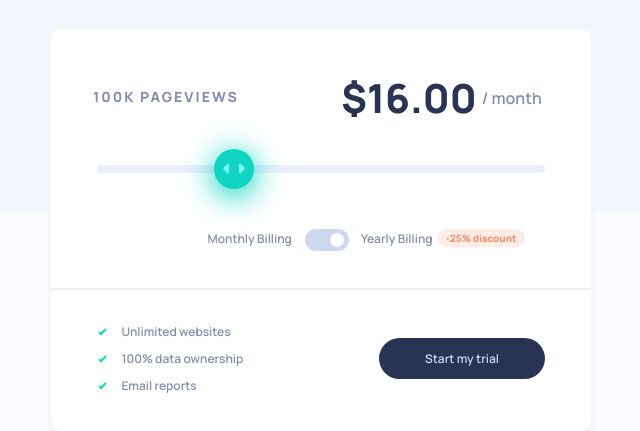
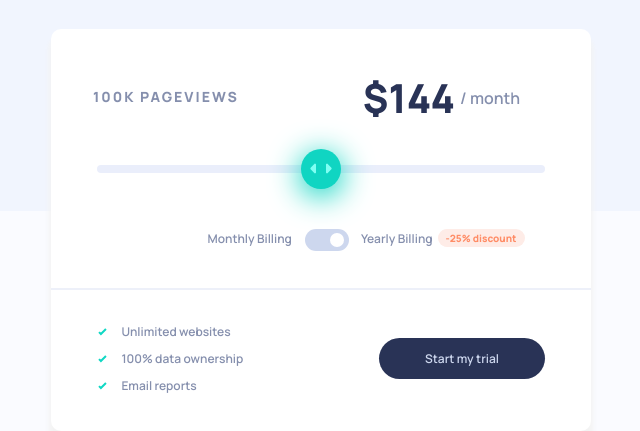
Before and after one commit to javascriptor1/interactive-pricing-component-main, a plain HTML site: page index.html in a window 1280 px wide. Both pictures are taken after a click on the checkbox "Monthly Billing". Shown: the part 237-668 px from the top of the page, without its empty margins (319-959 px from the left). Drawn offline with Linux system fonts and the light colour scheme.

Commit message:
javascript part done

```diff
--- a/index.html
+++ b/index.html
@@ -28,14 +28,14 @@
       <!-- define grid container  -->
       <div class="container">
         <!-- First grid member -->
-        <p class="views">100k Pageviews</p>
+        <p class="views" id="views">100k Pageviews</p>
         <!-- Second grid member  -->
         <div>
           <input
             type="range"
-            min="8"
-            max="36"
-            value="16"
+            min="0"
+            max="4"
+            value="2"
             class="slider"
             id="range"
             title="price range slider"
@@ -43,7 +43,7 @@
         </div>
         <!-- Third grid member -->
         <p>
-          <span class="amount">$16.00</span>
+          <span class="amount" id="price">$16.00</span>
           <span class="period">/ month</span>
         </p>
         <!-- Forth grid member -->
--- a/main.js
+++ b/main.js
@@ -1 +1,43 @@
-'use strict'
+"use strict";
+
+const viewsEl = document.getElementById("views");
+const priceEl = document.getElementById("price");
+const slider = document.getElementById("range");
+const checkbox = document.getElementById("checkbox");
+const monthlyPrices = [8, 12, 16, 24, 36];
+const viewsArr = [
+  "10K pageviews",
+  "50K pageviews",
+  "100K pageviews",
+  "500k pageviews",
+  "1M pageviews",
+];
+const yearlyDiscount = 0.25;
+
+slider.addEventListener("input", (event) => calculatePrice(event));
+
+const calculatePrice = (event) => {
+  viewsEl.textContent = viewsArr[event.target.value];
+  if (!checkbox.checked) {
+    priceEl.textContent = "$" + monthlyPrices[event.target.value];
+  } else {
+    let amount = Math.abs(
+      monthlyPrices[event.target.value] * 12 * 0.25 -
+        monthlyPrices[event.target.value] * 12
+    );
+    priceEl.textContent = "$" + amount;
+  }
+};
+checkbox.addEventListener("change", togglePriceCalculte);
+
+function togglePriceCalculte() {
+  viewsEl.textContent = viewsArr[slider.value];
+  if (!checkbox.checked) {
+    priceEl.textContent = "$" + monthlyPrices[slider.value];
+  } else {
+    let amount = Math.abs(
+      monthlyPrices[slider.value] * 12 * 0.25 - monthlyPrices[slider.value] * 12
+    );
+    priceEl.textContent = "$" + amount;
+  }
+}
```
